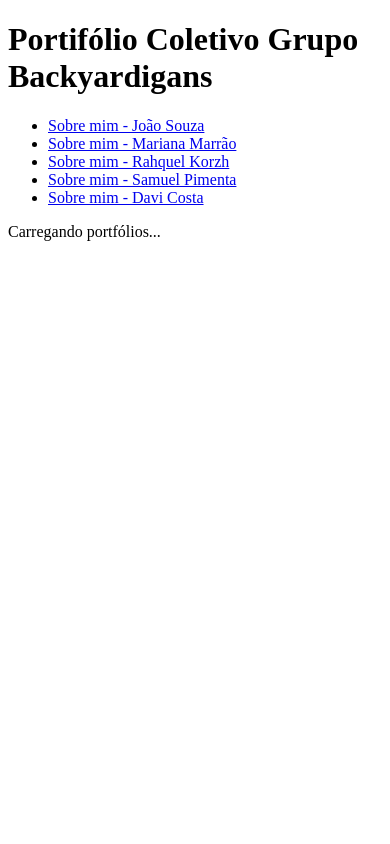
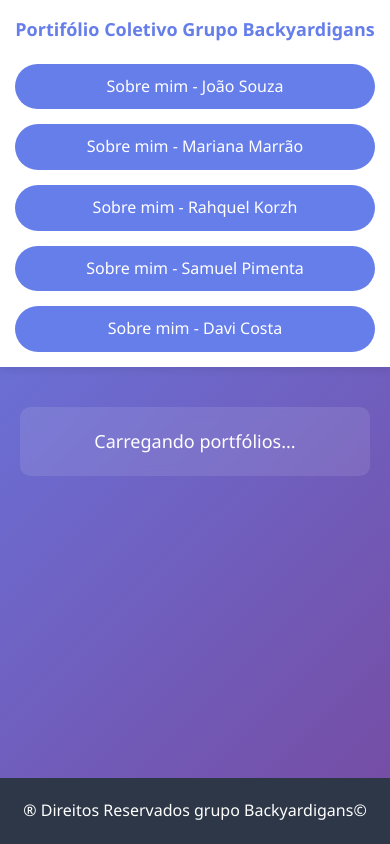
Before and after one commit to JoaoSouzera/Portifilio_Backyardigans, a plain HTML site: page index.html in a window 390 px wide. Drawn offline with Linux system fonts and the light colour scheme.

Commit message:
montando readme e css

```diff
--- a/index.html
+++ b/index.html
@@ -23,5 +23,6 @@
     <main>
         <p>Carregando portfólios...</p>
     </main>
+    <footer>&reg; Direitos Reservados grupo Backyardigans&copy;</footer>
 </body>
 </html>
--- a/style.css
+++ b/style.css
@@ -0,0 +1,115 @@
+* {
+    margin: 0;
+    padding: 0;
+    box-sizing: border-box;
+}
+
+body {
+    font-family: 'Segoe UI', Arial, sans-serif;
+    background: linear-gradient(135deg, #667eea, #764ba2);
+    min-height: 100vh;
+    display: flex;
+    flex-direction: column;
+    color: #333;
+    line-height: 1.6;
+}
+
+header {
+    background: white;
+    padding: 20px;
+    box-shadow: 0 2px 10px rgba(0,0,0,0.1);
+    position: sticky;
+    top: 0;
+}
+
+h1 {
+    text-align: center;
+    color: #667eea;
+    margin-bottom: 20px;
+    font-size: 28px;
+}
+
+#menu {
+    display: flex;
+    justify-content: center;
+    flex-wrap: wrap;
+    gap: 15px;
+    list-style: none;
+}
+
+#menu a {
+    display: block;
+    padding: 10px 20px;
+    background: #667eea;
+    color: white;
+    text-decoration: none;
+    border-radius: 25px;
+    font-weight: 500;
+    transition: 0.3s;
+}
+
+#menu a:hover {
+    background: #5a67d8;
+    transform: translateY(-2px);
+    box-shadow: 0 5px 15px rgba(102,126,234,0.4);
+}
+
+main {
+    flex: 1;
+    max-width: 1000px;
+    margin: 40px auto;
+    padding: 0 20px;
+    width: 100%;
+}
+
+main p {
+    text-align: center;
+    font-size: 24px;
+    color: white;
+    background: rgba(255,255,255,0.1);
+    padding: 50px;
+    border-radius: 10px;
+    backdrop-filter: blur(5px);
+}
+
+footer {
+    background: #2d3748;
+    color: white;
+    text-align: center;
+    padding: 20px;
+    margin-top: auto;
+}
+
+@media screen and (max-width: 768px) {
+    h1 {
+        font-size: 22px;
+    }
+
+    #menu {
+        flex-direction: column;
+    }
+
+    #menu a {
+        text-align: center;
+    }
+
+    main p {
+        font-size: 20px;
+        padding: 30px;
+    }
+}
+
+@media screen and (max-width: 480px) {
+    h1 {
+        font-size: 18px;
+    }
+
+    header {
+        padding: 15px;
+    }
+
+    main p {
+        font-size: 18px;
+        padding: 20px;
+    }
+}
```
Also changed, not shown: 1 other file.
